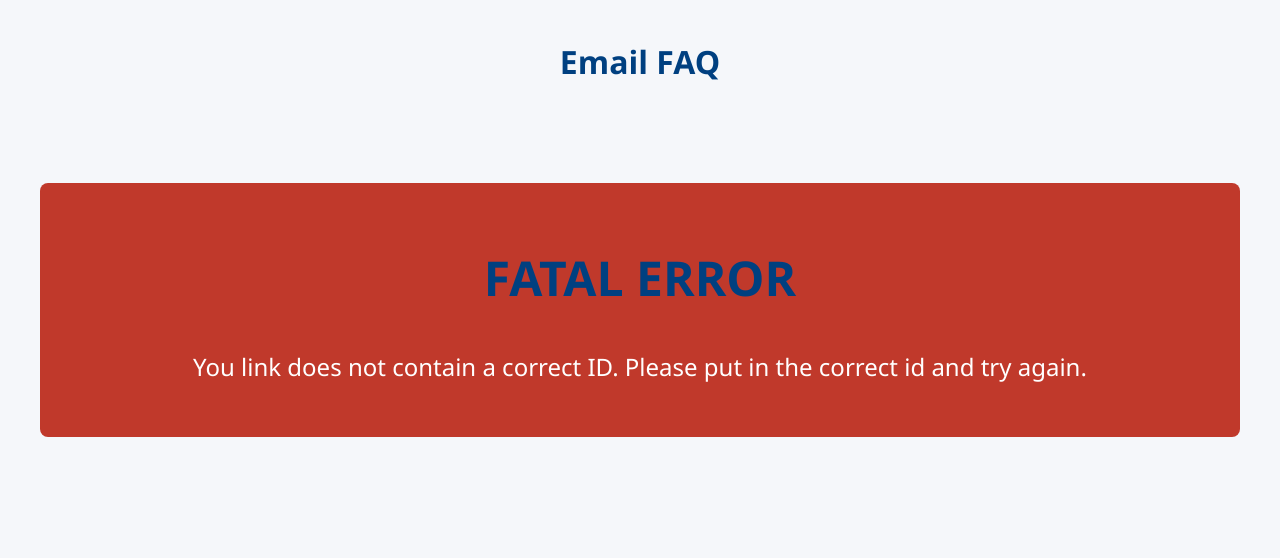
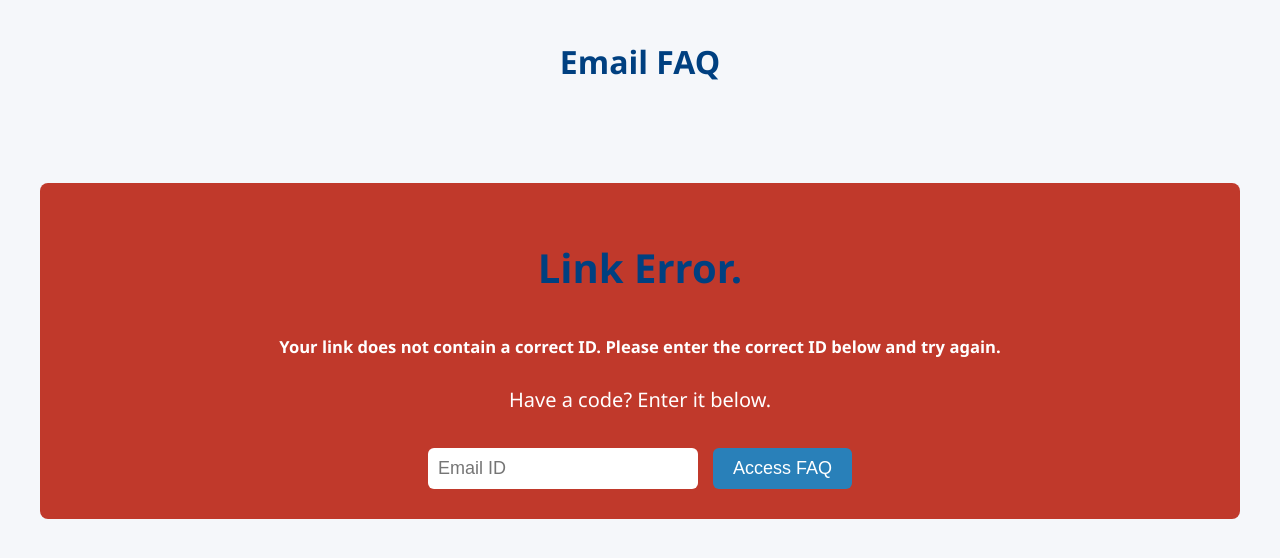
Before and after one commit to evan-degroot/email-10384, a plain HTML site: page index.html in a window 1280 px wide. Drawn offline with Linux system fonts and the light colour scheme.

Commit message:
Update index.html

```diff
--- a/index.html
+++ b/index.html
@@ -89,9 +89,32 @@
       background-color: #c0392b;
       border-radius: 8px;
       padding: 30px;
-      font-size: 24px;
+      font-size: 20px;
       text-align: center;
       margin-top: 100px;
+    }
+    #error-message input[type="text"] {
+      font-size: 18px;
+      padding: 10px;
+      width: 250px;
+      margin-top: 15px;
+      border-radius: 6px;
+      border: none;
+      outline: none;
+    }
+    #error-message button {
+      font-size: 18px;
+      padding: 10px 20px;
+      margin-left: 10px;
+      border-radius: 6px;
+      border: none;
+      background-color: #2980b9;
+      color: white;
+      cursor: pointer;
+      transition: background-color 0.3s ease;
+    }
+    #error-message button:hover {
+      background-color: #1f6391;
     }
   </style>
 </head>
@@ -104,8 +127,11 @@
   </div>
 
   <div id="error-message">
-    <h1>FATAL ERROR</h1>
-    <p>You link does not contain a correct ID. Please put in the correct id and try again.</p>
+    <h1>Link Error.</h1>
+    <h5>Your link does not contain a correct ID. Please enter the correct ID below and try again.</h5>
+    <p>Have a code? Enter it below.</p>
+    <input id="email-id-input" type="text" placeholder="Email ID" />
+    <button id="load-faq-btn">Access FAQ</button>
   </div>
 
   <script>
@@ -114,15 +140,19 @@
       pennerresource1325: [
         {
           question: "It is really distracting to others.",
-          answer: "I understand that watches can be distracting, but on wednsday I wore mine responsibly and only checked the time once. It didn’t distract me or others."
+          answer: "I understand that watches can be distracting, but on Wednesday I wore mine responsibly and only checked the time once. It didn’t distract me or others."
         },
         {
-          question: "It makes noise and can make it dificult for your learning.",
+          question: "It makes noise and can make it difficult for your learning.",
           answer: "I understand your concern but please note: I keep notifications off and only use it to check the time discreetly. I didn’t play games or use any other apps during class."
         },
         {
           question: "Does your smartwatch connect to the school Wi-Fi or network?",
           answer: "No, my watch cannot connect to the guest or main Wi-Fi because it doesn’t support the school’s Wi-Fi types. It only connects via my phone, which is mostly off Wi-Fi during school."
+        },
+        {
+          question: "If needed, can Ken from cyber security review the watch?",
+          answer: "Absolutely, I’m happy to have Ken from cyber security review the watch if needed."
         }
       ],
       testfaq: [
@@ -153,22 +183,20 @@
       });
     }
 
-    // Main logic
-    const emailId = getQueryParam('email-id');
+    // Main logic to load FAQ by id or show error
+    function loadFaq(id) {
       const faqContainer = document.getElementById('faq-container');
       const errorMessage = document.getElementById('error-message');
+      faqContainer.innerHTML = ''; // Clear previous content
 
-    if (!emailId || !faqs[emailId]) {
-      // Show error if no email-id or unknown email-id
+      if (!id || !faqs[id]) {
         errorMessage.style.display = 'block';
         faqContainer.style.display = 'none';
-      alert('No ID specified or unknown ID.');
       } else {
-      // Render FAQ for this email id
+        errorMessage.style.display = 'none';
         faqContainer.style.display = 'block';
-      errorMessage.style.display = 'none';
 
-      faqs[emailId].forEach(faq => {
+        faqs[id].forEach(faq => {
           const faqItem = document.createElement('div');
           faqItem.className = 'faq-item';
 
@@ -187,6 +215,24 @@
 
         setupFaqToggle();
       }
+    }
+
+    // Initial page load
+    const emailId = getQueryParam('email-id');
+    loadFaq(emailId);
+
+    // Button to load FAQ from input on error page
+    document.getElementById('load-faq-btn').addEventListener('click', () => {
+      const inputId = document.getElementById('email-id-input').value.trim();
+      if (inputId) {
+        // Update the URL without reloading the page for convenience (optional)
+        const newUrl = new URL(window.location.href);
+        newUrl.searchParams.set('email-id', inputId);
+        window.history.replaceState(null, '', newUrl.toString());
+
+        loadFaq(inputId);
+      }
+    });
   </script>
 
 </body>
```
Lines whose indentation alone changed are shown as unchanged.
